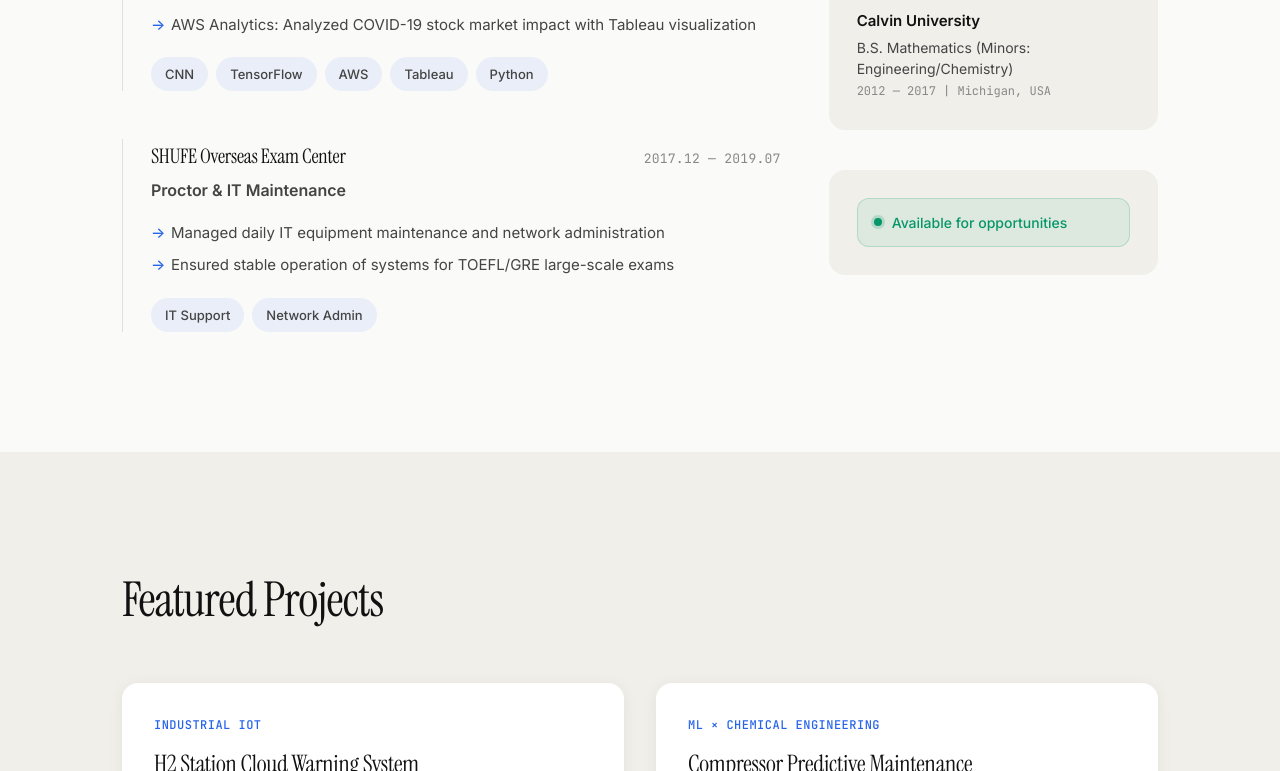
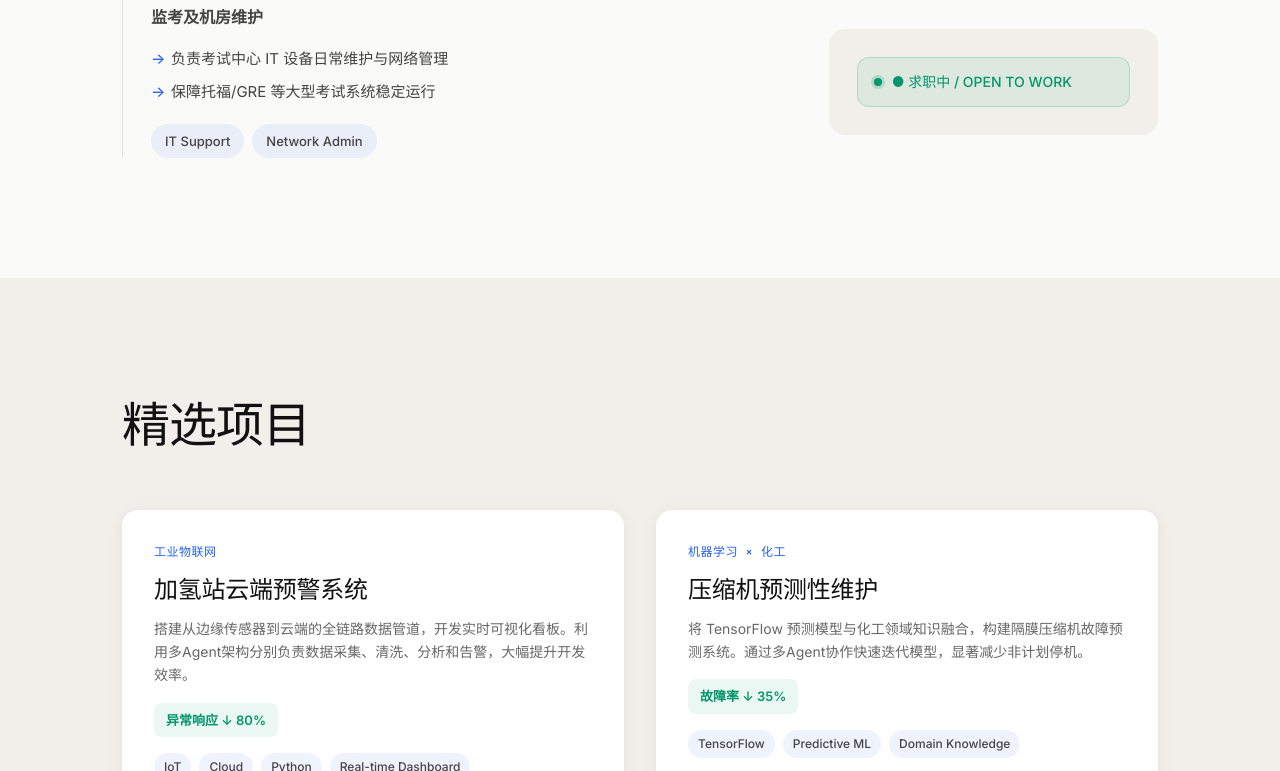
Before and after one commit to steinszzh/steinszzh.github.io, a plain HTML site: page index.html in a window 1280 px wide. Shown: the part 2029-2800 px from the top of the page. Drawn offline with nearby package versions, Linux system fonts and the light colour scheme.

Commit message:
fix: SHUFE→SUFE typo, default language to Chinese

```diff
--- a/index.html
+++ b/index.html
@@ -182,7 +182,7 @@
                             <article class="job" data-job="3">
                                 <div class="job-header">
                                     <div class="job-meta">
-                                        <h3 class="job-company" data-i18n="job3.company">SHUFE Overseas Exam Center</h3>
+                                        <h3 class="job-company" data-i18n="job3.company">SUFE Overseas Exam Center</h3>
                                         <span class="job-time" data-i18n="job3.time">2017.12 &mdash; 2019.07</span>
                                     </div>
                                     <h4 class="job-role" data-i18n="job3.role">Proctor & IT Maintenance</h4>
--- a/main.js
+++ b/main.js
@@ -60,7 +60,7 @@ const i18n = {
         'job2.bullet3': 'AWS Analytics: Analyzed COVID-19 stock market impact with Tableau visualization',
 
         // Job 3
-        'job3.company': 'SHUFE Overseas Exam Center',
+        'job3.company': 'SUFE Overseas Exam Center',
         'job3.time': '2017.12 — 2019.07',
         'job3.role': 'Proctor & IT Maintenance',
         'job3.bullet1': 'Managed daily IT equipment maintenance and network administration',
@@ -238,7 +238,7 @@ const radarData = [95, 85, 90, 80, 78, 92];
 // State
 // ============================================
 
-let currentLang = 'en';
+let currentLang = 'zh';
 let heroChart = null;
 let skillsChart = null;
 
@@ -255,6 +255,22 @@ document.addEventListener('DOMContentLoaded', () => {
     initPdfButton();
     initMobileMenu();
     initCharts();
+
+    // Default to Chinese — set content directly without fade animation
+    document.querySelectorAll('[data-i18n]').forEach(el => {
+        const key = el.getAttribute('data-i18n');
+        if (i18n['zh'][key]) {
+            el.innerHTML = i18n['zh'][key];
+        }
+    });
+    document.documentElement.lang = 'zh';
+    document.title = `${i18n['zh']['hero.name']} — AI-Native Engineer & Data Analyst`;
+    updateRadarChart('zh');
+    const langToggle = document.getElementById('langToggle');
+    if (langToggle) {
+        const langText = langToggle.querySelector('.lang-text');
+        if (langText) langText.textContent = '中 / EN';
+    }
 });
 
 // ============================================
```
